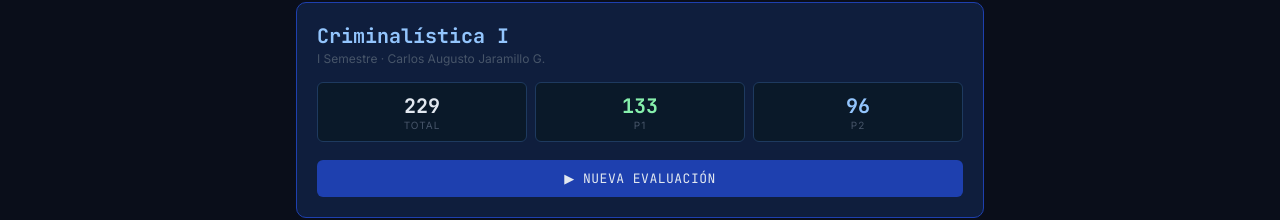
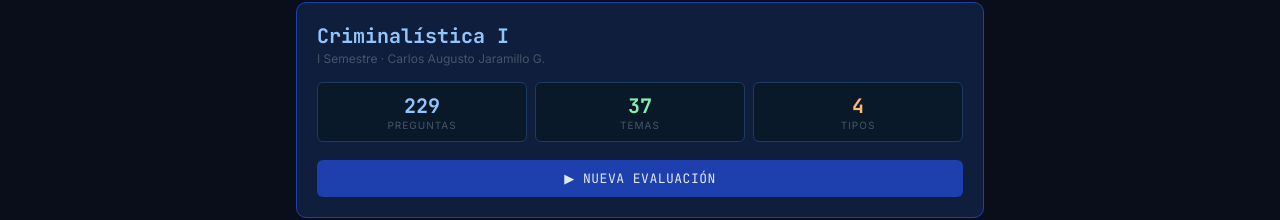
Before and after one commit to pasionCode/ova-motor, a React (Vite) app: page / in a window 1280 px wide. Shown: the part 130-350 px from the top of the page. Built offline with nearby package versions, Linux system fonts and the light colour scheme.

Commit message:
fix(ui): corrige KPIs del dashboard para banco unificado sin parcial

```diff
--- a/src/components/screens/Inicio.jsx
+++ b/src/components/screens/Inicio.jsx
@@ -30,15 +30,13 @@ export default function Inicio({ materia, banco, cargando, onIniciar, onRepaso }
   // Calcular estadísticas del banco dinámicamente
   // Sin hardcodear P1/P2 — agrupa por cualquier parcial presente
   const statsBanco = useMemo(() => {
-    if (!banco?.length) return { total: 0, porParcial: [] };
-    const mapa = {};
-    banco.forEach(q => {
-      mapa[q.parcial] = (mapa[q.parcial] || 0) + 1;
-    });
-    const porParcial = Object.entries(mapa)
-      .sort(([a], [b]) => a.localeCompare(b))
-      .map(([parcial, count]) => ({ parcial, count }));
-    return { total: banco.length, porParcial };
+    if (!banco?.length) return { total: 0, temas: 0, tipos: {} };
+    const temas = new Set(banco.map(q => q.tema)).size;
+    const tipos = banco.reduce((acc, q) => {
+      acc[q.tipo] = (acc[q.tipo] || 0) + 1;
+      return acc;
+    }, {});
+    return { total: banco.length, temas, tipos };
   }, [banco]);
 
   const ultimaSesion = historial.find(h => h.materia === materia?.nombre);
@@ -86,25 +84,15 @@ export default function Inicio({ materia, banco, cargando, onIniciar, onRepaso }
 
           {/* Stats dinámicos del banco */}
           {statsBanco.total > 0 && (
-            <div style={{
-              display: 'grid',
-              gridTemplateColumns: `repeat(${Math.min(statsBanco.porParcial.length + 1, 4)}, 1fr)`,
-              gap: 8, marginBottom: 18,
-            }}>
-              {/* Total */}
-              <div style={{ background:'#0a1929', border:'1px solid #1e3a5f', borderRadius:6, padding:'10px 8px', textAlign:'center' }}>
-                <div style={{ fontSize:20, fontWeight:700, color:'#e2e8f0', fontFamily:'var(--font-mono)' }}>
-                  {statsBanco.total}
-                </div>
-                <div style={{ fontSize:10, color:'#475569', letterSpacing:1 }}>TOTAL</div>
-              </div>
-              {/* Por parcial — dinámico */}
-              {statsBanco.porParcial.map(({ parcial, count }, i) => (
-                <div key={parcial} style={{ background:'#0a1929', border:'1px solid #1e3a5f', borderRadius:6, padding:'10px 8px', textAlign:'center' }}>
-                  <div style={{ fontSize:20, fontWeight:700, color: COLORES_PARCIAL[i % COLORES_PARCIAL.length], fontFamily:'var(--font-mono)' }}>
-                    {count}
-                  </div>
-                  <div style={{ fontSize:10, color:'#475569', letterSpacing:1 }}>{parcial}</div>
+            <div style={{ display:'grid', gridTemplateColumns:'repeat(3,1fr)', gap:8, marginBottom:18 }}>
+              {[
+                [statsBanco.total,  'PREGUNTAS', '#93c5fd'],
+                [statsBanco.temas,  'TEMAS',     '#86efac'],
+                [Object.keys(statsBanco.tipos).length, 'TIPOS', '#fdba74'],
+              ].map(([n, label, color]) => (
+                <div key={label} style={{ background:'#0a1929', border:'1px solid #1e3a5f', borderRadius:6, padding:'10px 8px', textAlign:'center' }}>
+                  <div style={{ fontSize:20, fontWeight:700, color, fontFamily:'var(--font-mono)' }}>{n}</div>
+                  <div style={{ fontSize:10, color:'#475569', letterSpacing:1 }}>{label}</div>
                 </div>
               ))}
             </div>
```
